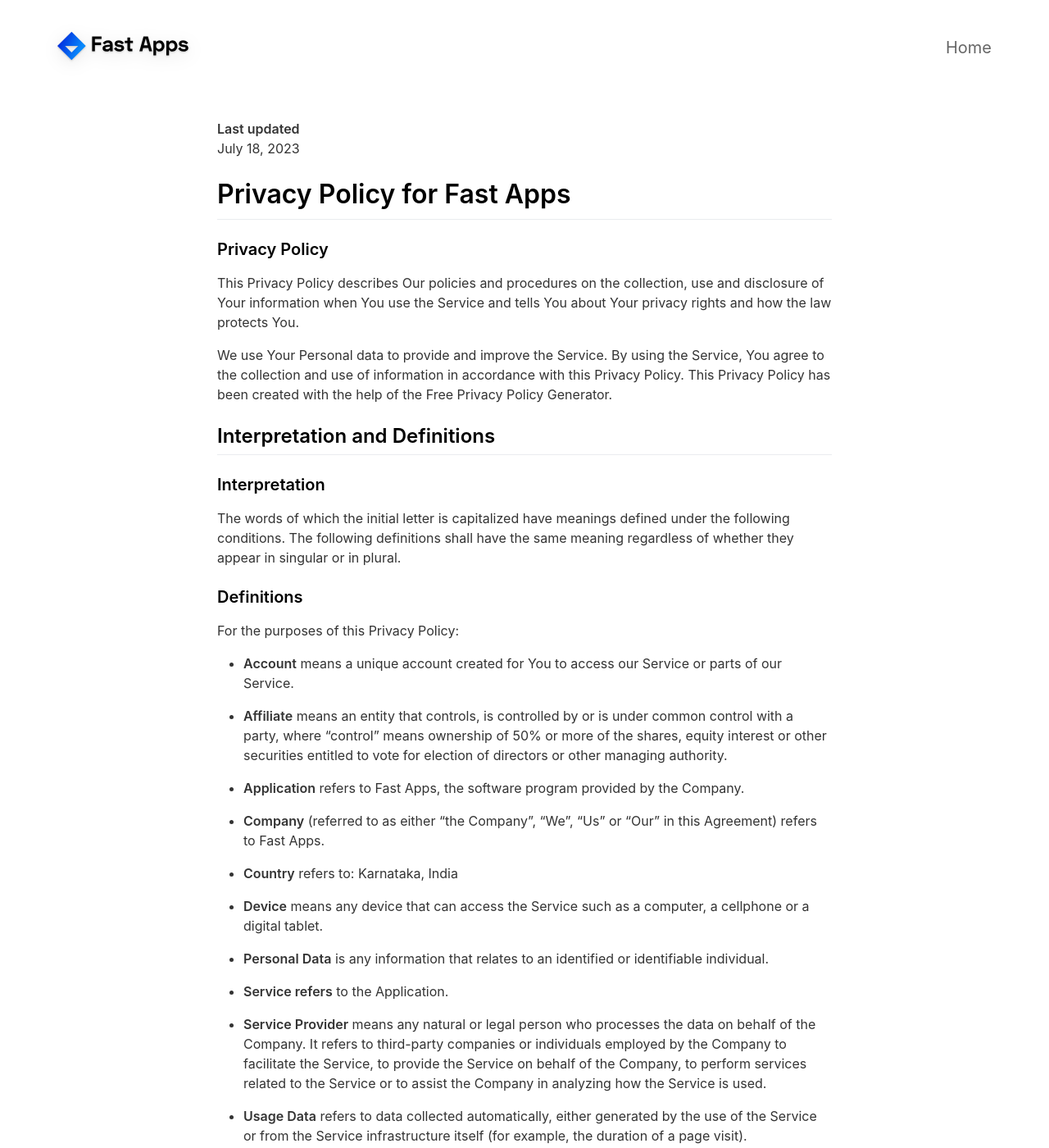
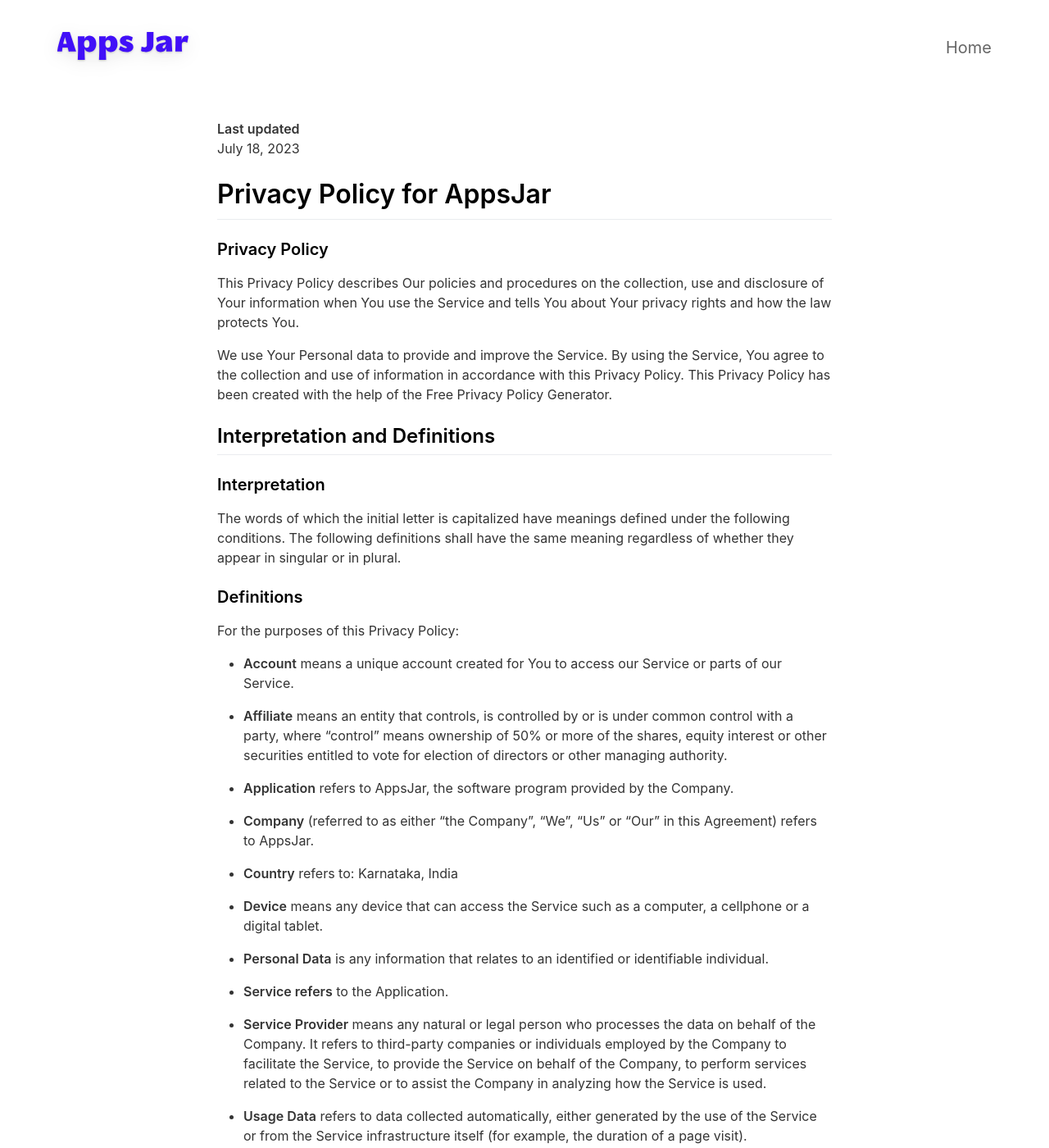
Before and after one commit to profy-shopify/apps-jar, a Jekyll site: the page built from _pages/privacypolicy.md, in a window 1280 px wide and 1400 px high. Shown: the whole window at 82% size. Built offline with Jekyll 4.4.1, drawn with Linux system fonts in a browser that asks for light colours; nearby versions of some CDN libraries.

Commit message:
Changed to appsjar

```diff
--- a/_includes/footer.html
+++ b/_includes/footer.html
@@ -5,7 +5,7 @@
 		<!-- Made by {% if site.your_link %}<a href="{{ site.your_link }}">{% endif %}{{ site.your_name
 			}}{% if site.your_link %}</a>{% endif %}{% if site.your_city %} in {{ site.your_city }}{% endif %}</p>
 	{% endif %} -->
-	<div class="footerIcons">
+		<!-- <div class="footerIcons">
 
 		{% if site.facebook_username %}
 		<a href="https://facebook.com/{{ site.facebook_username }}">
@@ -61,7 +61,7 @@
 		</a>
 		{% endif %}
 
-	</div>
+	</div> -->
 	<div class="footerLinks">
 		{% for page in site.pages %}
 		<a href="/" target="_self">Home</a>
--- a/_pages/privacypolicy.md
+++ b/_pages/privacypolicy.md
@@ -7,7 +7,7 @@ include_in_header: false
 **Last updated**
 July 18, 2023
 
-# Privacy Policy for Fast Apps
+# Privacy Policy for AppsJar
 ### Privacy Policy
 
 This Privacy Policy describes Our policies and procedures on the collection, use and disclosure of Your information when You use the Service and tells You about Your privacy rights and how the law protects You.
@@ -25,9 +25,9 @@ For the purposes of this Privacy Policy:
 
 - **Affiliate** means an entity that controls, is controlled by or is under common control with a party, where "control" means ownership of 50% or more of the shares, equity interest or other securities entitled to vote for election of directors or other managing authority.
 
-- **Application** refers to Fast Apps, the software program provided by the Company.
+- **Application** refers to AppsJar, the software program provided by the Company.
 
-- **Company** (referred to as either "the Company", "We", "Us" or "Our" in this Agreement) refers to Fast Apps.
+- **Company** (referred to as either "the Company", "We", "Us" or "Our" in this Agreement) refers to AppsJar.
 
 - **Country** refers to: Karnataka, India
 
```
Also changed, not shown: assets/light_logo.svg, assets/logo.svg.
